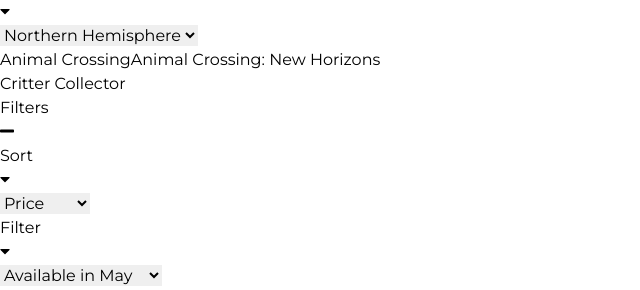
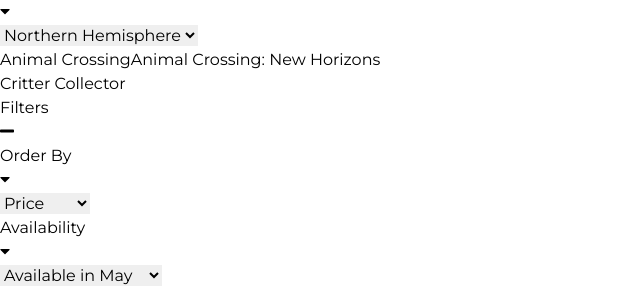
Before and after one commit to TheFunkyMonk/ac-vue, a Vue app: page / in a window 1280 px wide. Shown: the top 290 px of the page, without its empty margins (0-640 px from the left). Built offline with nearby package versions, Linux system fonts and the light colour scheme.

Commit message:
Better filter titles

```diff
--- a/src/App.vue
+++ b/src/App.vue
@@ -7,7 +7,7 @@
       >
         <div class="absolute top-0 right-0 mt-4 mr-8 text-white">
           <div class="absolute top-0 right-0 mt-4 mr-3">
-            <font-awesome-icon icon="caret-down" class="block mt-px" />
+            <font-awesome-icon icon="caret-down" class="block -mt-px" />
           </div>
           <select
             v-model="currentHemisphere"
@@ -28,11 +28,11 @@
         </div>
 
         <div
-          v-bind:class="'bg-green-800 text-white rounded-lg md:px-1 text-xs' + (showFilters ? ' mb-8' : ' mb-8' )"
+          v-bind:class="'bg-green-800 text-white rounded-lg md:px-1 text-base' + (showFilters ? ' mb-8' : ' mb-8' )"
         >
           <div
             @click.prevent="showFilters = !showFilters"
-            v-bind:class="'flex flex-row items-center justify-between cursor-pointer text-white md:mx-1 py-2 px-3 relative z-20' + (showFilters ? ' -mb-6' : '')"
+            v-bind:class="'flex flex-row items-center justify-between cursor-pointer text-white mx-1 py-2 px-3 relative z-20' + (showFilters ? ' -mb-6' : '')"
           >
             <h2 class="text-xs uppercase tracking-wider font-black my-2">
               <span v-bind:class="showFilters ? 'text-transparent' : ''">Filters</span>
@@ -41,10 +41,10 @@
           </div>
           <div v-if="showFilters" class="flex flex-wrap pb-2 md:pb-4 relative z-10">
             <div class="w-full xs:w-1/3 px-4 my-2">
-              <p class="text-xs uppercase tracking-wider font-black">Sort</p>
+              <p class="text-xs uppercase tracking-wider font-black">Order By</p>
               <div class="relative text-white">
                 <div class="absolute top-0 right-0 mt-4 mr-3">
-                  <font-awesome-icon icon="caret-down" class="block mt-px" />
+                  <font-awesome-icon icon="caret-down" class="block -mt-px" />
                 </div>
                 <select
                   v-model="currentOrder"
@@ -57,10 +57,10 @@
               </div>
             </div>
             <div class="w-full xs:w-1/3 px-4 my-2">
-              <p class="text-xs uppercase tracking-wider font-black">Filter</p>
+              <p class="text-xs uppercase tracking-wider font-black">Availability</p>
               <div class="relative text-white">
                 <div class="absolute top-0 right-0 mt-4 mr-3">
-                  <font-awesome-icon icon="caret-down" class="block mt-px" />
+                  <font-awesome-icon icon="caret-down" class="block -mt-px" />
                 </div>
                 <select
                   v-model="currentFilter"
```
